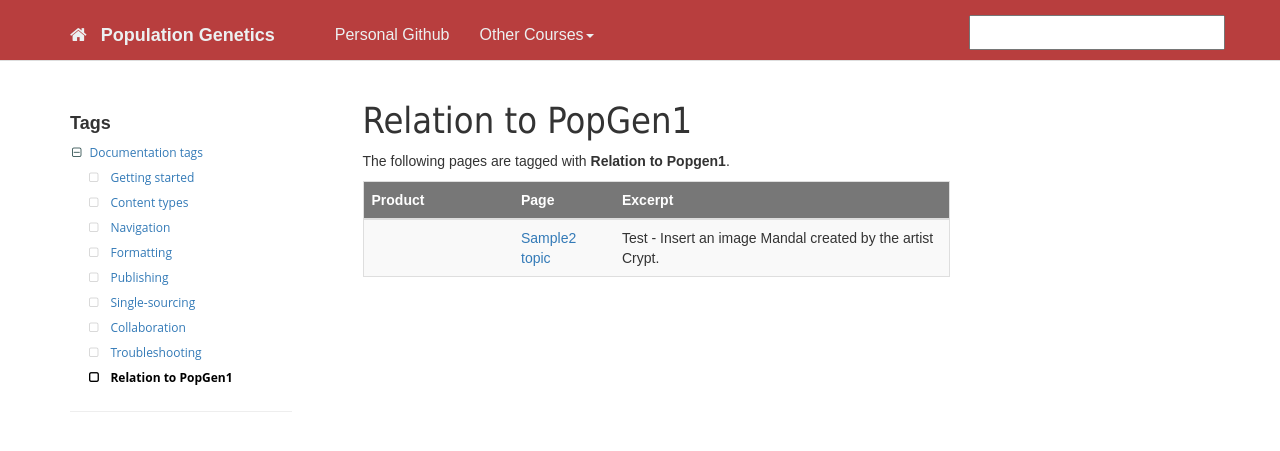
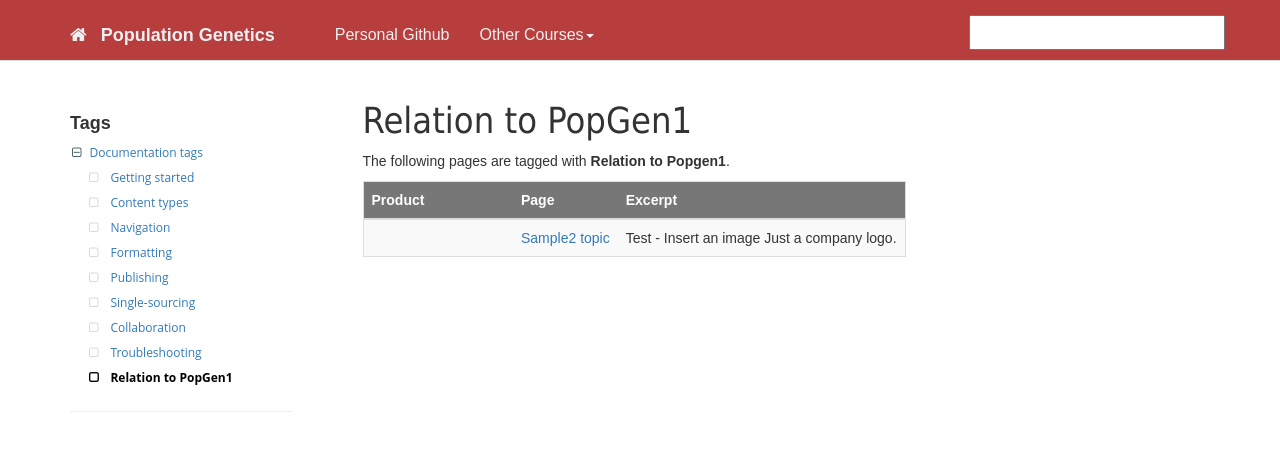
Before and after one commit to adriangeerre/popgen.github.io, a Jekyll site: the page built from _tags/tag-PopGen1.html, in a window 1280 px wide. Shown: the top 451 px of the page. Built offline with Jekyll 4.4.1, drawn with Linux system fonts in a browser that asks for light colours.

Commit message:
Population genetics

```diff
--- a/_config.yml
+++ b/_config.yml
@@ -3,7 +3,7 @@ language: english
 # Link to home
 url: /
 
-image_path: /_docs/images
+image_path: _docs/images
 port: 4000
 highlighter: rouge
 
--- a/_docs/generic/sample2.md
+++ b/_docs/generic/sample2.md
@@ -9,8 +9,8 @@ tags: [PopGen1]
 <p><strong>Test - Insert an image</strong></p>
 
 <figure>
-    <a href="/_docs/images/crypt.jpg"><img src="/_docs/images/crypt.jpg"></a>
-    <figcaption>Mandal created by the artist Crypt.</figcaption>
+    <a href="/_docs/images/company_logo.png"><img src="/_docs/images/company_logo.png"></a>
+    <figcaption>Just a company logo.</figcaption>
 </figure>
 
 
```
